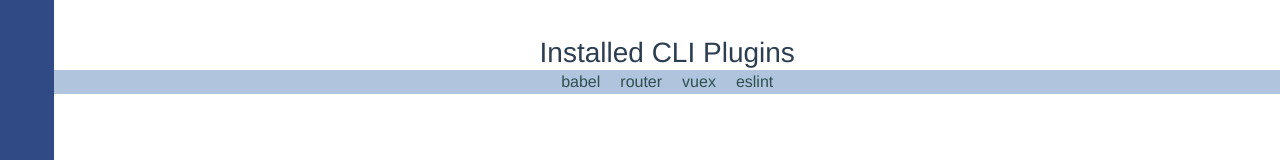
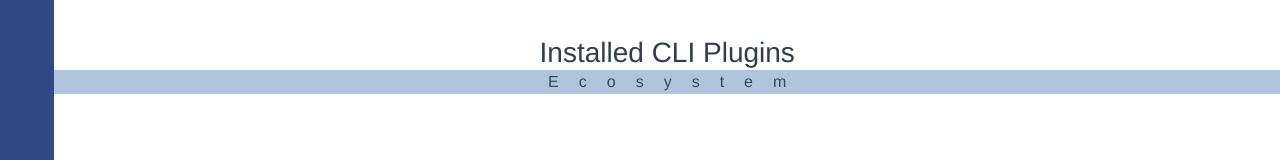
Before and after one commit to ranonsew/first-vue-github, a Vue app: page / in a window 1280 px wide. Shown: the part 238-398 px from the top of the page. Built offline with nearby package versions, Linux system fonts and the light colour scheme.

Commit message:
use of ternary conditionals
ternary conditional operators to replace if statements, now that I look at it, it is a lot cleaner and makes for better readability and code maintainence

```diff
--- a/src/components/HelloWorld.vue
+++ b/src/components/HelloWorld.vue
@@ -55,18 +55,22 @@ export default {
   computed: {
     // computed items
     shownTitle() {
-      if (this.btnText == "Ecosystem") {
-        return this.titles[0];
-      } else {
-        return this.titles[1];
-      }
+      // if (this.btnText == "Ecosystem") {
+      //   return this.titles[0];
+      // } else {
+      //   return this.titles[1];
+      // }
+      // using ternary conditional operator because it is cleaner looking
+      return this.btnText == "Ecosystem" ? this.titles[0] : this.titles[1];
     },
     shownTools() {
-      if (this.btnText == "Ecosystem") {
-        return this.tools[0];
-      } else {
-        return this.tools[1];
-      }
+      // if (this.btnText == "Ecosystem") {
+      //   return this.tools[0];
+      // } else {
+      //   return this.tools[1];
+      // }
+      // ternary conditional operator is a lot cleaner looking
+      return this.btnText == "Ecosystem" ? this.titles[1] : this.titles[0];
     },
   },
 };
```
